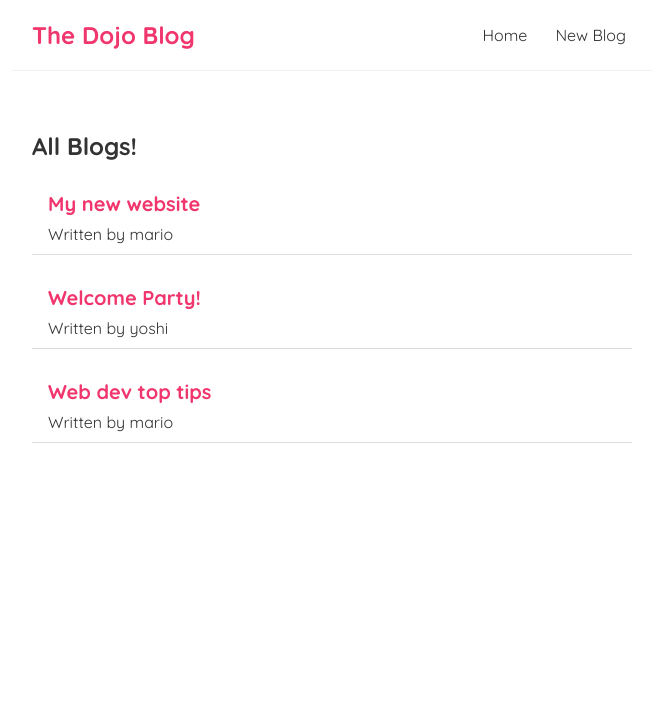
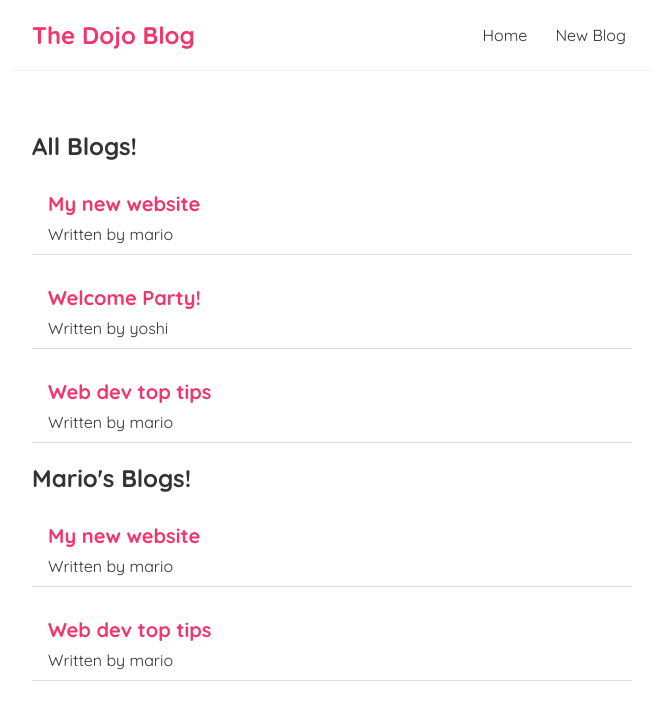
Before and after one commit to NalinSaumil/reactjs_blog, a React (Create React App) app: page / in a window 1280 px wide. Shown: the top 720 px of the page, without its empty margins (308-971 px from the left). Built offline with nearby package versions, Linux system fonts and the light colour scheme.

Commit message:
commit to lesson10: we can reuse components that have props assigned to them but give the props different values and it will still work. All Blogs vs Mario's Blogs

```diff
--- a/src/Home.js
+++ b/src/Home.js
@@ -10,6 +10,7 @@
     return (
         <div className="home">
             <BlogList blogs={ blogs } title="All Blogs!" />
+            <BlogList blogs={ blogs.filter((blog) => blog.author === 'mario') } title="Mario's Blogs!" />
         </div>
     );
 }
```
